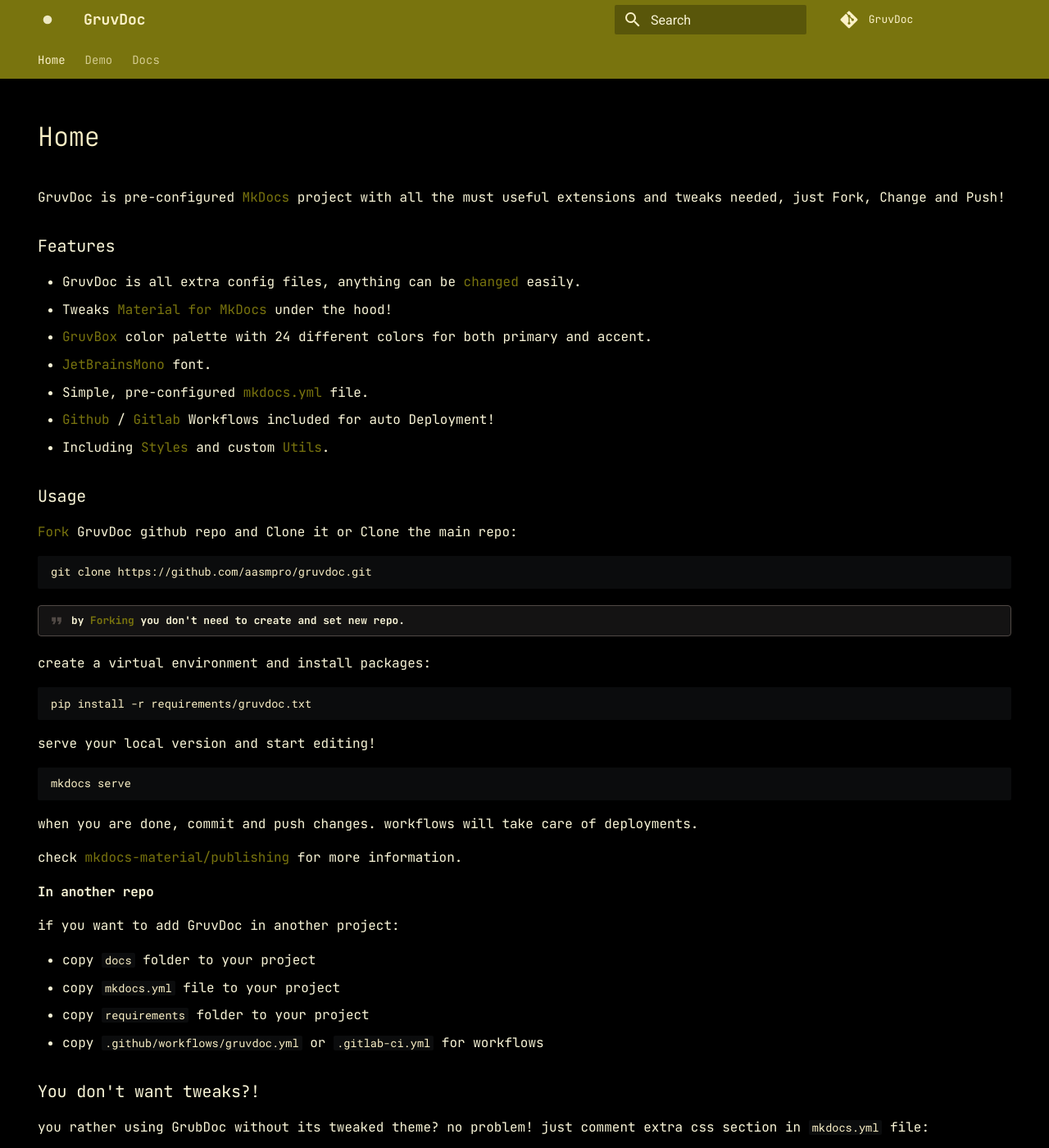
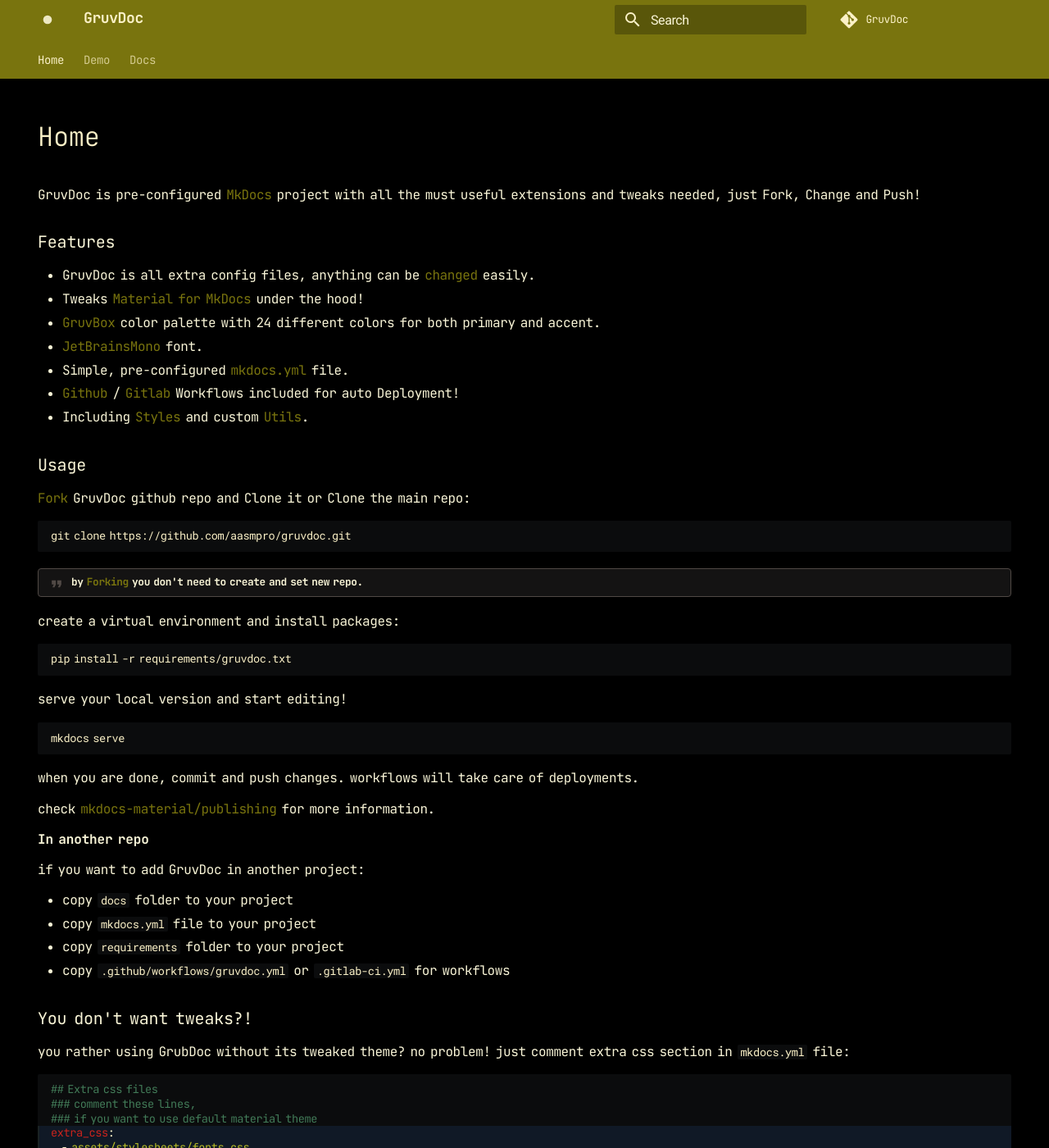
Before and after one commit to aasmpro/gruvdoc, an MkDocs documentation site: the page built from docs/index.md, in a window 1280 px wide and 1400 px high. Shown: the whole window at 82% size. Built offline with MkDocs 1.6.1 and Material for MkDocs 9.7.7, drawn with Linux system fonts in a browser that asks for light colours; comment, search, counter and statistics services are not loaded; the version menu is left out.

Commit message:
fix: font size

```diff
--- a/docs/assets/stylesheets/fixes.css
+++ b/docs/assets/stylesheets/fixes.css
@@ -53,6 +53,11 @@
   border: 2px solid var(--md-primary-fg-color);
 }
 
+/* Header */
+.md-header__title {
+  padding-top: 0.5rem;
+}
+
 /* Set different color for headers */
 /* .md-header, .md-tabs, .md-nav--primary .md-nav__title[for="__drawer"] {
   background-color: #000000;
--- a/docs/assets/stylesheets/fonts.css
+++ b/docs/assets/stylesheets/fonts.css
@@ -129,4 +129,7 @@
 /* Set font */
 * {
   font-family: JBM;
+  letter-spacing: -0.4px;
+  word-spacing: -3px;
+  line-height: 1.3;
 }
```
